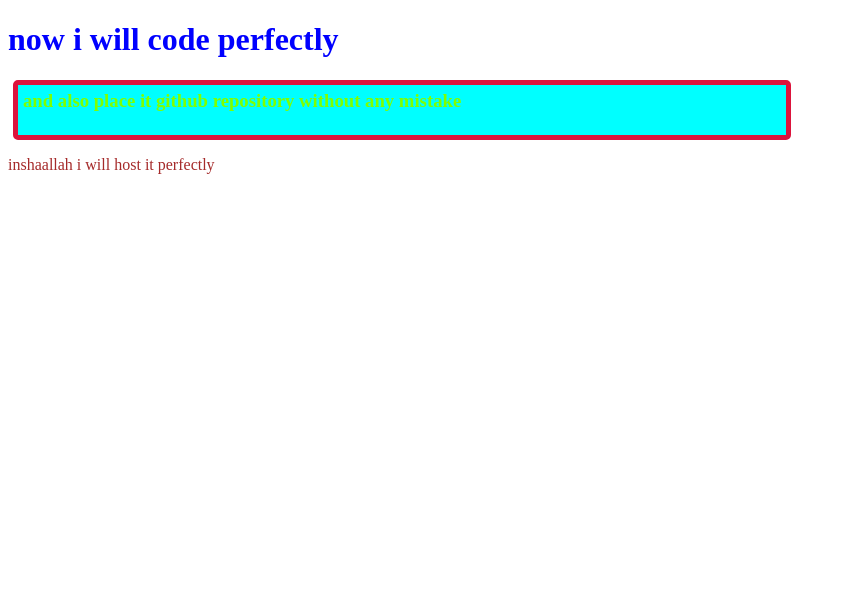
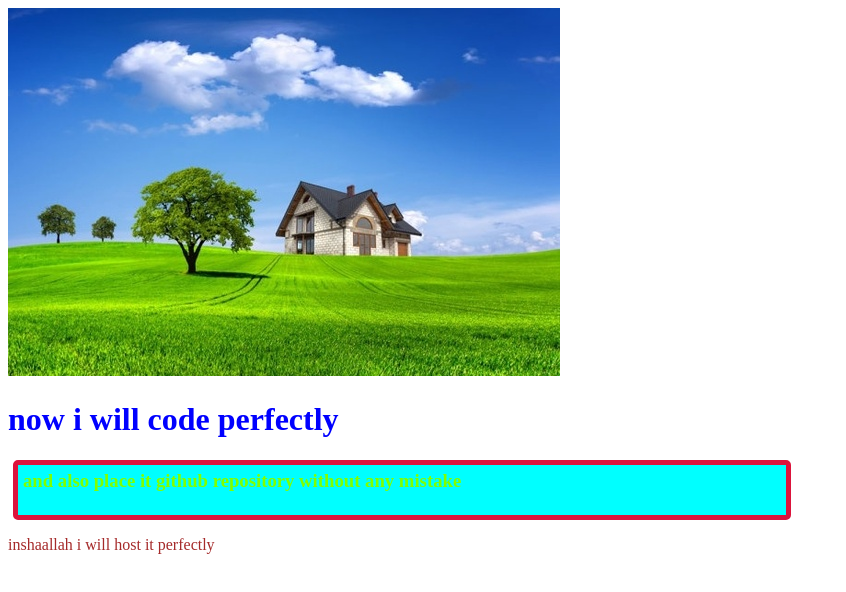
Before and after one commit to AshrafulAlam1995/my-fifth-repo, a plain HTML site: page index.html in a window 1280 px wide. Shown: the whole page, without its empty margins (0-846 px from the left). Drawn offline with Linux system fonts and the light colour scheme.

Commit message:
picture added

```diff
--- a/index.html
+++ b/index.html
@@ -9,6 +9,7 @@
   <link rel="shortcut icon" href="beautiful_scenery_05_hd_picture_166257.jpg" type="image/x-icon">
 </head>
 <body>
+  <img src="beautiful_scenery_05_hd_picture_166257.jpg" alt="">
   <h1>now i will code perfectly</h1>
   <h3>and also place it github repository without any mistake</h3>
   <p>inshaallah i will host it perfectly</p>
```
